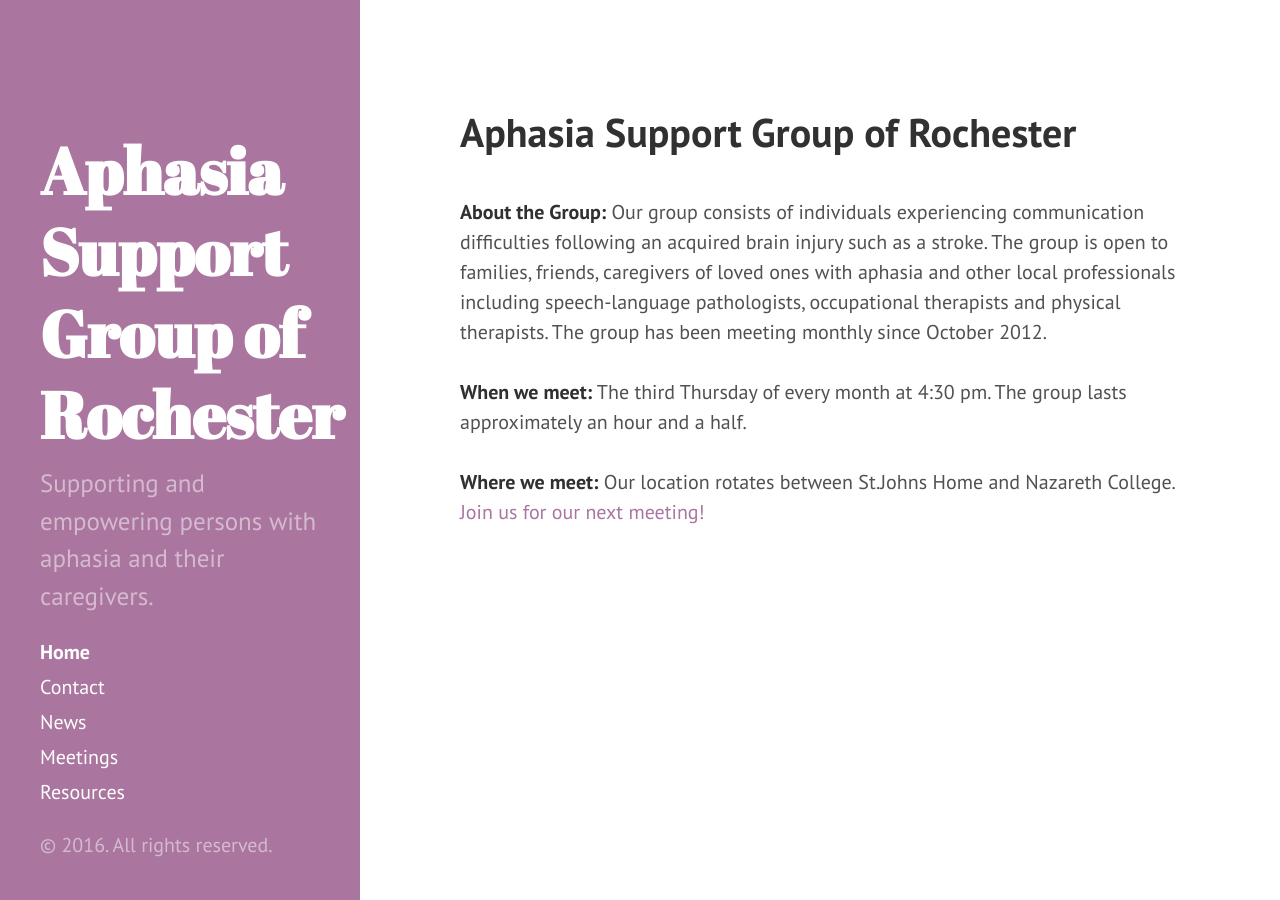
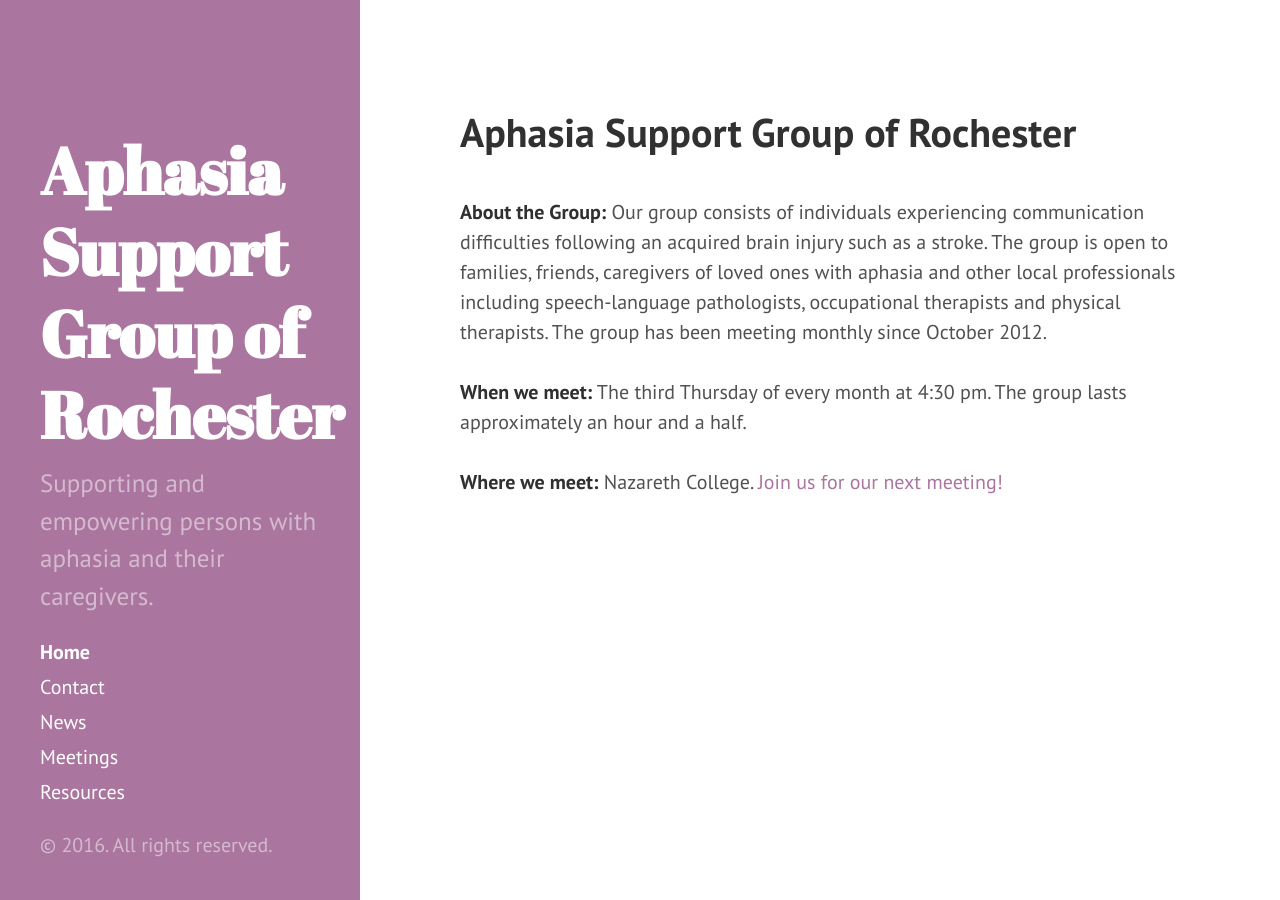
Before and after one commit to reustonium/asgor-web, a Jekyll site: the page built from index.html, in a window 1280 px wide. Built offline with Jekyll 4.4.1, drawn with Linux system fonts in a browser that asks for light colours; nearby versions of some CDN libraries.

Commit message:
Rollback ssl changes

```diff
--- a/_includes/head.html
+++ b/_includes/head.html
@@ -1,5 +1,5 @@
 <head>
-  <link href="https://gmpg.org/xfn/11" rel="profile">
+  <link href="http://gmpg.org/xfn/11" rel="profile">
   <meta http-equiv="X-UA-Compatible" content="IE=edge">
   <meta http-equiv="content-type" content="text/html; charset=utf-8">
 
@@ -15,15 +15,15 @@
   </title>
 
   <!-- CSS -->
-  <link rel="stylesheet" href="https://aphasiasupportgroup.com/public/css/poole.css">
-  <link rel="stylesheet" href="https://aphasiasupportgroup.com/public/css/syntax.css">
-  <link rel="stylesheet" href="https://aphasiasupportgroup.com/public/css/hyde.css">
-  <link rel="stylesheet" href="https://fonts.googleapis.com/css?family=PT+Sans:400,400italic,700|Abril+Fatface">
+  <link rel="stylesheet" href="{{site.github.url}}/public/css/poole.css">
+  <link rel="stylesheet" href="{{site.github.url}}/public/css/syntax.css">
+  <link rel="stylesheet" href="{{site.github.url}}/public/css/hyde.css">
+  <link rel="stylesheet" href="http://fonts.googleapis.com/css?family=PT+Sans:400,400italic,700|Abril+Fatface">
   <link rel="stylesheet" href="https://maxcdn.bootstrapcdn.com/font-awesome/4.6.1/css/font-awesome.min.css">
 
   <!-- Icons -->
-  <link rel="apple-touch-icon-precomposed" sizes="144x144" href="https://aphasiasupportgroup.compublic/apple-touch-icon-144-precomposed.png">
-  <link rel="shortcut icon" href="https://aphasiasupportgroup.com/public/favicon.ico">
+  <link rel="apple-touch-icon-precomposed" sizes="144x144" href="{{site.github.url}}/public/apple-touch-icon-144-precomposed.png">
+  <link rel="shortcut icon" href="{{site.github.url}}/public/favicon.ico">
 
   <!-- RSS -->
   <link rel="alternate" type="application/rss+xml" title="RSS" href="/atom.xml">
--- a/index.html
+++ b/index.html
@@ -14,5 +14,5 @@ title: Home
 <div>
 <br>
 <div>
-	<strong>Where we meet:</strong> Our location rotates between St.Johns Home and Nazareth College. <a href="{{site.github.url}}/meetings">Join us for our next meeting!</a>
+	<strong>Where we meet:</strong> Nazareth College. <a href="{{site.github.url}}/meetings">Join us for our next meeting!</a>
 <div>
```
